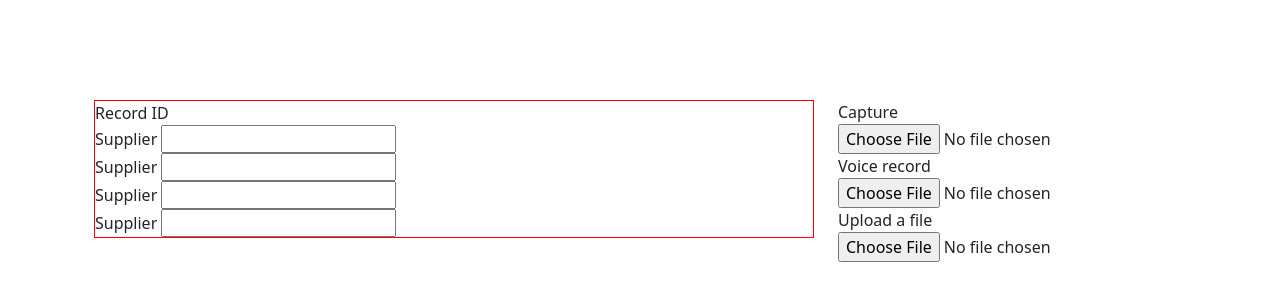
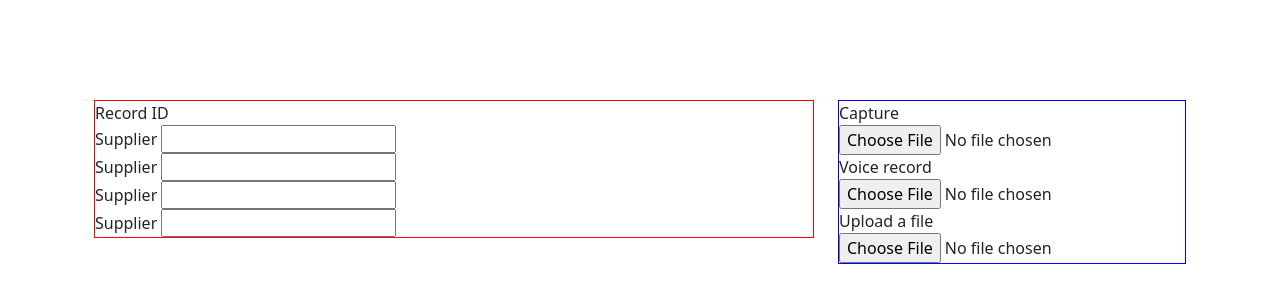
Before and after one commit to wilfriedy/expense-recorder, a PHP site: page / in a window 1280 px wide. Shown: the top 303 px of the page. Run offline with PHP 8.4, Linux system fonts and the light colour scheme.

Commit message:
adjusments

```diff
--- a/index.html
+++ b/index.html
@@ -57,7 +57,7 @@
             </div>
             <!-- ##################### -->
             <div class="col col-lg-4">
-              <div class="action-record">
+              <div class="action-record-container">
                 <div class="capture-display"></div>
                 <div class="capture-fields-btn">
                   <label for="" class="uploads-fiels">
--- a/src/styles/index.css
+++ b/src/styles/index.css
@@ -14,4 +14,8 @@
 .input-labels-div {
   display: flex;
   flex-direction: column;
+}
+
+.action-record-container {
+  border: 1px solid blue;
 }/*# sourceMappingURL=index.css.map */
```
